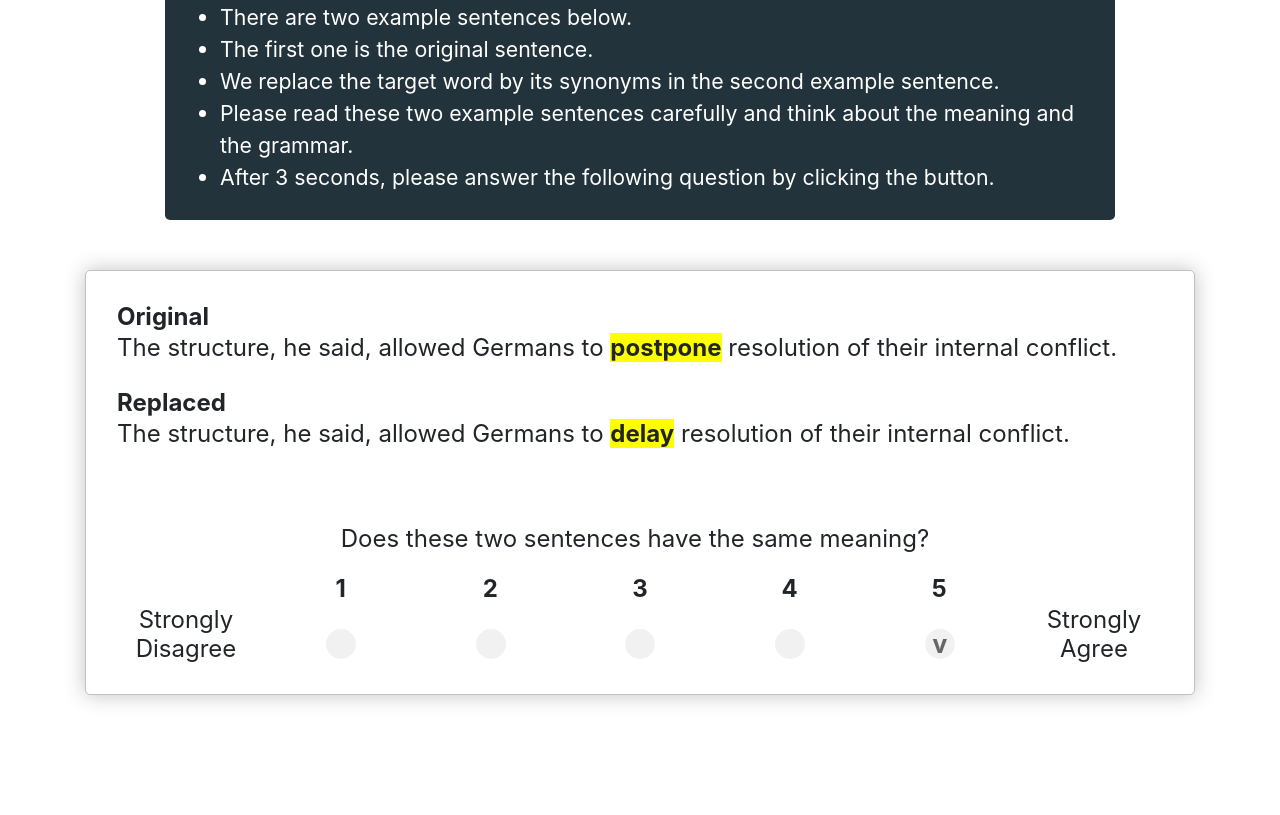
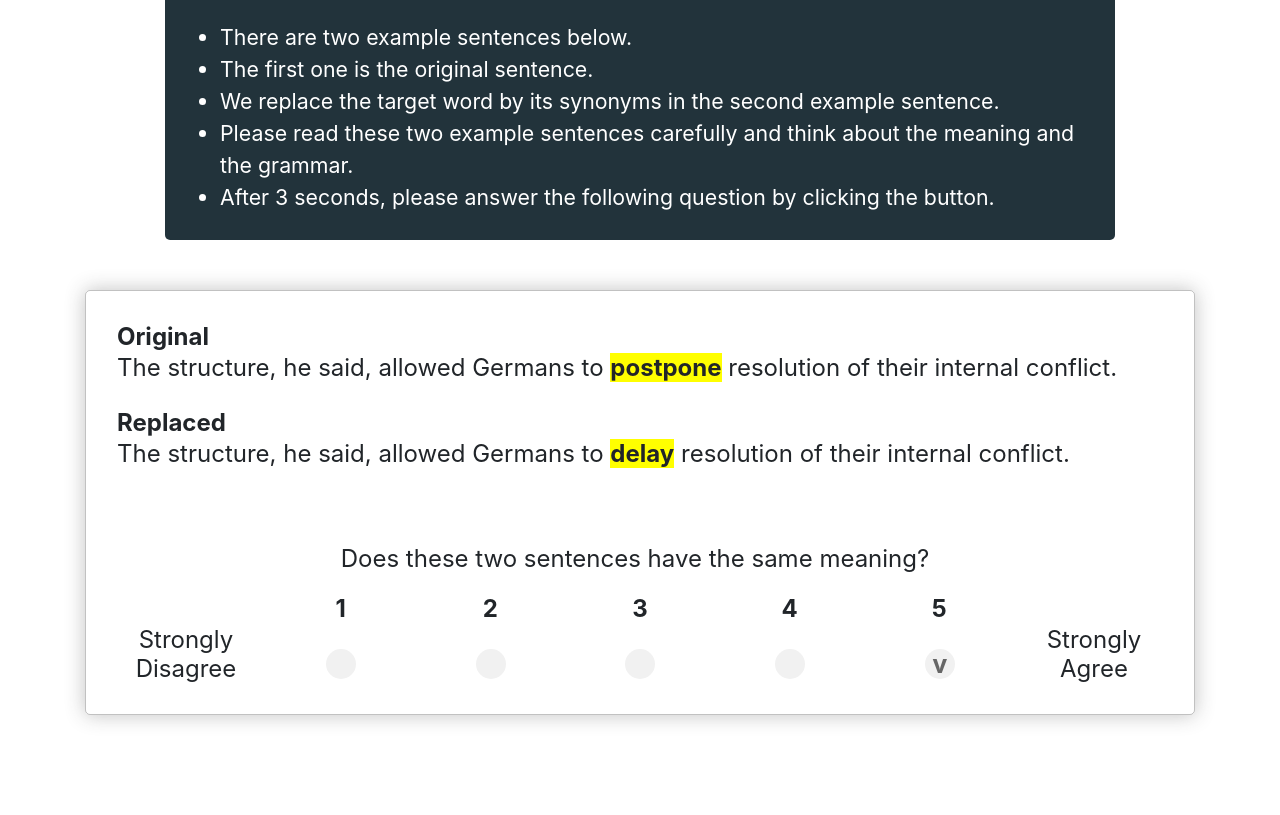
Before and after one commit to appleternity/sentence_annotation, a plain HTML site: page index.html in a window 1280 px wide. Shown: the part 84-899 px from the top of the page. Before the commit the page ends 800 px from the top, so only its background shows below. Drawn offline with nearby package versions, Linux system fonts and the light colour scheme; a web font is replaced by a local one.

Commit message:
update symbol

```diff
--- a/static/main.css
+++ b/static/main.css
@@ -1,4 +1,7 @@
-
+body {
+    margin-top: 20px;
+    margin-bottom: 100px;
+}
 .center_title {
     text-align: center;
     font-weight: bold;
```
